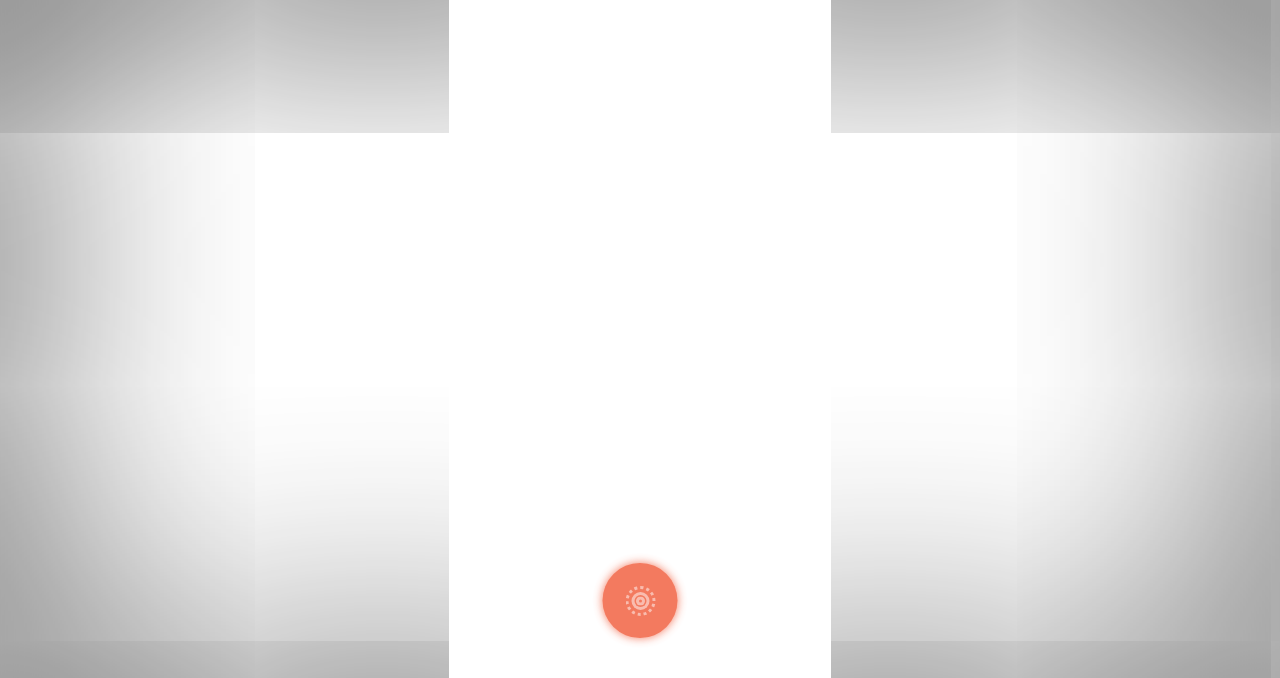
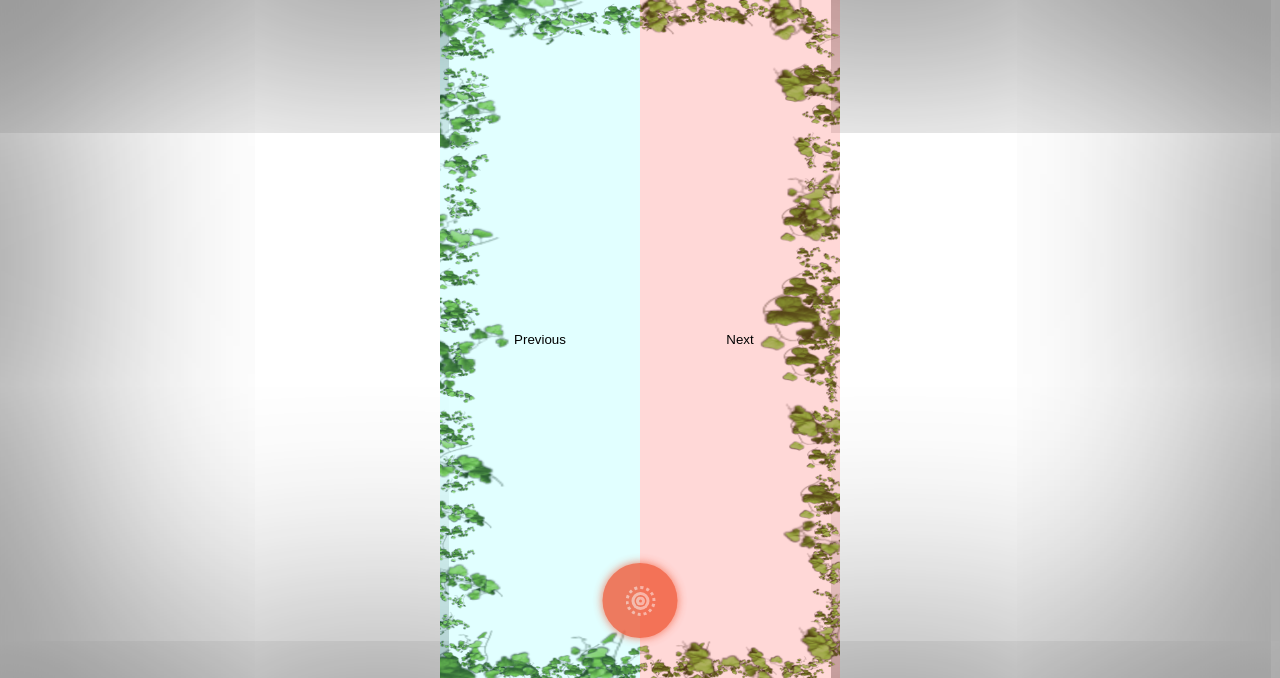
Before and after one commit to mathisfr/Camagru, a PHP site: template php-files/templates/pages/makepicture.php in a window 1280 px wide. Shown: the part 122-800 px from the top of the page. Run offline with PHP 8.4, Linux system fonts and the light colour scheme; the template is opened without the code that fills it, so the values that code supplies are empty.

Commit message:
front end select preview deco

```diff
--- a/php-files/js/Makepicture.js
+++ b/php-files/js/Makepicture.js
@@ -5,7 +5,48 @@ export default class Makepicture{
     constructor(){
         this.buttonTakePicture = document.getElementById('makepicture-button');
         this.video = document.getElementById('makepicture-video');
+        this.cameraSection = document.getElementById('makepicture-camera');
+
+        this.decoPreview = document.getElementById('makepicture-preview-img');
+        this.nextPreview = document.getElementById('makepicture-next-preview');
+        this.prevPreview = document.getElementById('makepicture-previous-preview');
+        this.nbrDecoPreview = 2;
+        this.currentDecoId = 1;
     }
+
+    run(){
+        this.takePicture();
+        this.preview();
+    }
+
+    preview(){
+        if (this.decoPreview == null || this.nextPreview == null || this.prevPreview == null) return;
+        this.nextPreview.addEventListener('click', ()=>{
+            this.currentDecoId = this.decoPreview.getAttribute('data-deco-id');
+            this.setPreviewDeco(true);
+        });
+        this.prevPreview.addEventListener('click', ()=>{
+            this.currentDecoId = this.decoPreview.getAttribute('data-deco-id');
+            this.setPreviewDeco(false);
+        });
+    }
+
+    setPreviewDeco(next){
+        if (next === true){
+            this.currentDecoId++;
+            if (this.currentDecoId > this.nbrDecoPreview){
+                this.currentDecoId = 1;
+            }
+        }else{
+            this.currentDecoId--;
+            if (this.currentDecoId < 1){
+                this.currentDecoId = this.nbrDecoPreview;
+            }
+        }
+        this.decoPreview.setAttribute('data-deco-id', this.currentDecoId);
+        this.decoPreview.src = './uploads/decos/deco' + this.currentDecoId + '.png';
+    }
+
     takePicture(){
         if (this.video == null) return;
         navigator.mediaDevices.getUserMedia({video:true, audio:false})
--- a/php-files/js/app.js
+++ b/php-files/js/app.js
@@ -25,7 +25,7 @@ function DOMLoaded() {
     header.hamburgerMenu();
 
     let makepicture = new Makepicture();
-    makepicture.takePicture();
+    makepicture.run();
 
     let notification = new Notification();
     notification.closeNotification();
--- a/php-files/src/tools/Utils.php
+++ b/php-files/src/tools/Utils.php
@@ -27,7 +27,7 @@ function saveImage($imageData, $quality): string{
     $publicPath = 'uploads/image_' . $namefile;
     $image = imagecreatefromstring($imageData);
     $imageResize = imagescale($image, 400, 600);
-    $imageDeco = imagecreatefrompng(__DIR__.'/../../uploads/decos/deco1.png');
+    $imageDeco = imagecreatefrompng(__DIR__.'/../../uploads/decos/deco2.png');
     $imageDecoResize = imagescale($imageDeco, 400, 600);
     imagecopy($imageResize, $imageDecoResize, 0, 0, 0, 0, 400, 600);
     imagejpeg($imageResize, $filePathSave, $quality);
--- a/php-files/styles/makepicture.css
+++ b/php-files/styles/makepicture.css
@@ -3,10 +3,18 @@
     display: flex;
     flex-direction: column;
     background-color: white;
-    align-content: center;
+    align-items: center;
     height: 100%;
-    background-color: white;
     box-shadow: inset 0 0 50vw var(--black);
+}
+
+#makepicture-preview{
+    display: flex;
+    flex-direction: column;
+    height: 100%;
+    width: 100%;
+    position: relative;
+    max-width: 400px;
 }
 
 #makepicture-video{
@@ -19,19 +27,51 @@
     object-fit: cover;
 }
 
+#makepicture-preview-img{
+    position: absolute;
+    background-color: transparent;
+    left: 0;
+    top: 0;
+    right: 0;
+    bottom: 0;
+    width: 100%;
+    height: 100%;
+}
+
+#makepicture-previous-preview, #makepicture-next-preview{
+    top: 0;
+    bottom: 0;
+    width: 50%;
+    position: absolute;
+    border: none;
+    outline: none;
+}
+
+#makepicture-previous-preview{
+    left:0;
+    background-color: rgba(0, 255, 255, 0.119);
+}
+
+#makepicture-next-preview{
+    left: 50%;
+    background-color: rgba(255, 8, 0, 0.158);
+}
+
 #makepicture-button{
+    z-index: 1;
+    position: absolute;
+    bottom: 5%;
+    left: 50%;
     display: flex;
     flex-direction: column;
     justify-content: center;
     align-items: center;
     position: fixed;
-    bottom: 5vh;
     width: 75px;
     height: 75px;
     border-radius: 50%;
     border: none;
     outline: none;
-    left: 50vw;
     transform: translateX(-50%);
     background-color: rgb(241, 89, 55);
     box-shadow: 0 0 10px rgb(241, 89, 55);
--- a/php-files/templates/pages/makepicture.php
+++ b/php-files/templates/pages/makepicture.php
@@ -3,10 +3,19 @@
     $title = "Camagru - Make Picture";
 ?>
 <main id="makepicture">
-    <video id="makepicture-video"></video>
-    <button id="makepicture-button">
-        <i class="gg-live-photo"></i>
-    </button>
+    <div id="makepicture-preview">
+        <img id="makepicture-preview-img" src="./uploads/decos/deco1.png" alt="Preview" data-deco-id="1">
+        <video id="makepicture-video"></video>
+        <button id="makepicture-button">
+            <i class="gg-live-photo"></i>
+        </button>
+        <button id="makepicture-previous-preview">
+            Previous
+        </button>
+        <button id="makepicture-next-preview">
+            Next
+        </button>
+    </div>
 </main>
 <?
     $content = ob_get_clean();
```
Also changed, not shown: php-files/templates/pages/showpictures.php (+4 -4 lines), php-files/uploads/decos/deco2.png (added).
